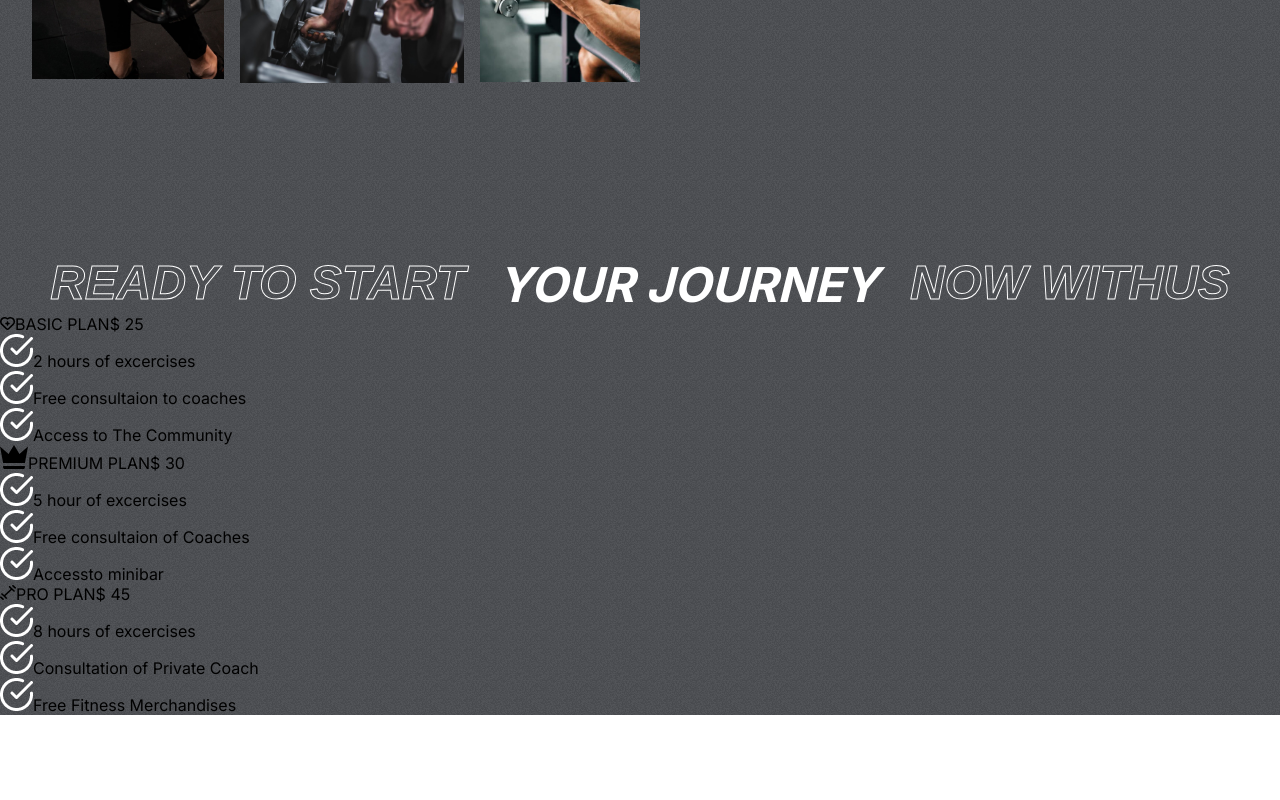
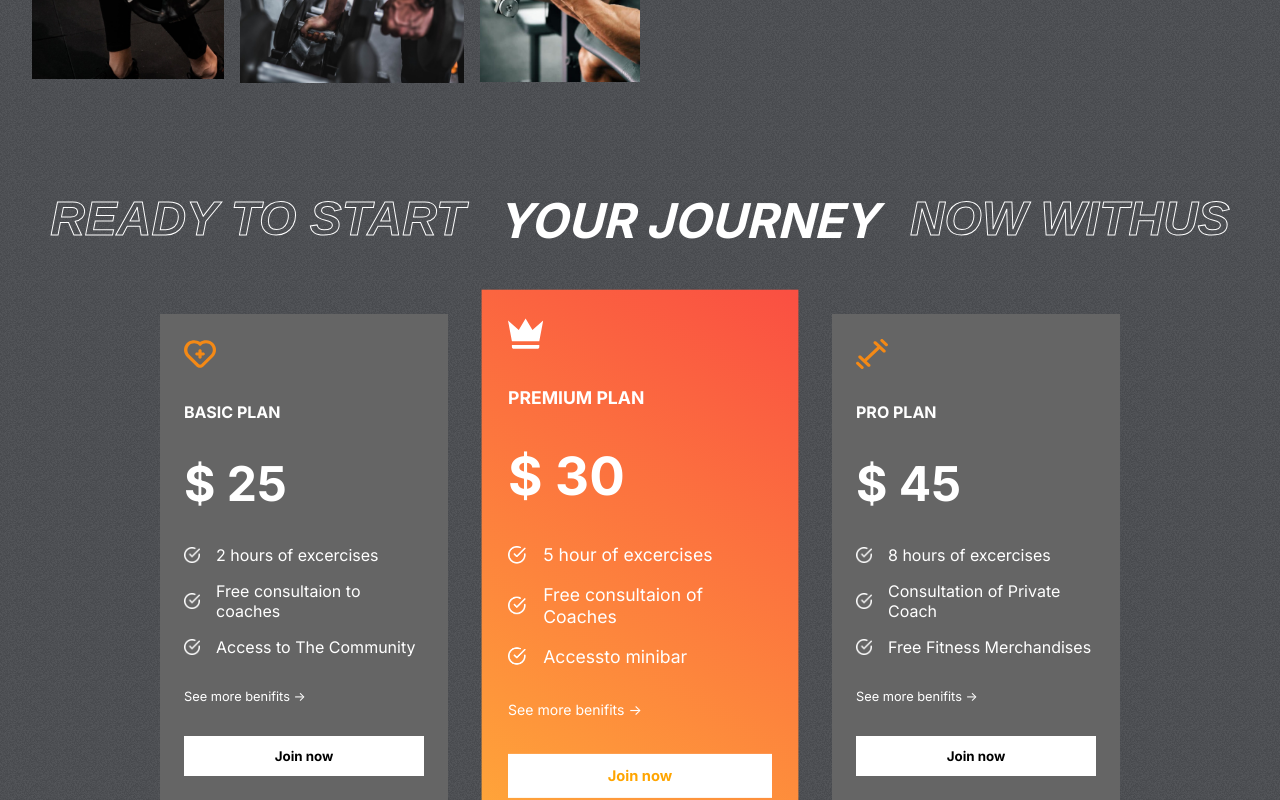
Before and after one commit to Kavimaleesha/FitClub-Starter, a React (Create React App) app: page / in a window 1280 px wide. Shown: the part 1661-2461 px from the top of the page. Before the commit the page ends 2376 px from the top, so only its background shows below. Built offline with nearby package versions, Linux system fonts and the light colour scheme.

Commit message:
26/02/2024
26/02/2024

```diff
--- a/src/components/Plans/Plans.css
+++ b/src/components/Plans/Plans.css
@@ -0,0 +1,66 @@
+.plans-container {
+    margin-top: -4rem;
+    padding: 0 2rem;
+    display: flex;
+    flex-direction: column;
+    gap: 4rem;
+    position: relative;
+}
+
+.plans{
+    display: flex;
+    align-items: center;
+    justify-content: center;
+    gap: 3rem;
+}
+
+.plan{
+    display: flex;
+    flex-direction: column;
+    background: var(--caloryCard);
+    color: white;
+    gap: 2rem;
+    padding: 1.5rem;
+    width: 15rem;
+}
+.plan:nth-child(2){
+    background: var(--planCard);
+    transform: scale(1.1);
+}
+
+.plan>svg{
+    fill: var(--orange);
+    width: 2rem;
+    height: 2rem;
+}
+.plan>:nth-child(2){
+    font-size: 1rem;
+    font-weight: bold;
+}
+.plan>:nth-child(3){
+    font-size: 3rem;
+    font-weight: bold;
+}
+.plan>:nth-child(5){
+    font-size: 0.8rem;
+}
+.features{
+    display: flex;
+    flex-direction: column;
+    gap: 1rem;
+}
+
+.feature{
+    display: flex;
+    align-items: center;
+    gap: 1rem;
+}
+.feature>img{
+    width: 1rem;
+}
+.plans>:nth-child(2)>svg{
+    fill: white;
+}
+.plans>:nth-child(2)>button{
+    color: orange;
+}
--- a/src/components/Plans/Plans.jsx
+++ b/src/components/Plans/Plans.jsx
@@ -1,6 +1,6 @@
 import React from 'react';
 import {plansData} from '../../data/plansData';
-import whiteTick from '../../assets/whiteTick.png'
+import whiteTick from '../../assets/whiteTick.png';
 import './Plans.css';
 const Plans = () => {
   return (
@@ -27,6 +27,11 @@
                   </div>
                 ))}
               </div>
+
+            <div>
+            <span>See more benifits -></span>
+            </div>
+              <button className="btn">Join now</button>
             </div>
           ))}
         </div>
```
